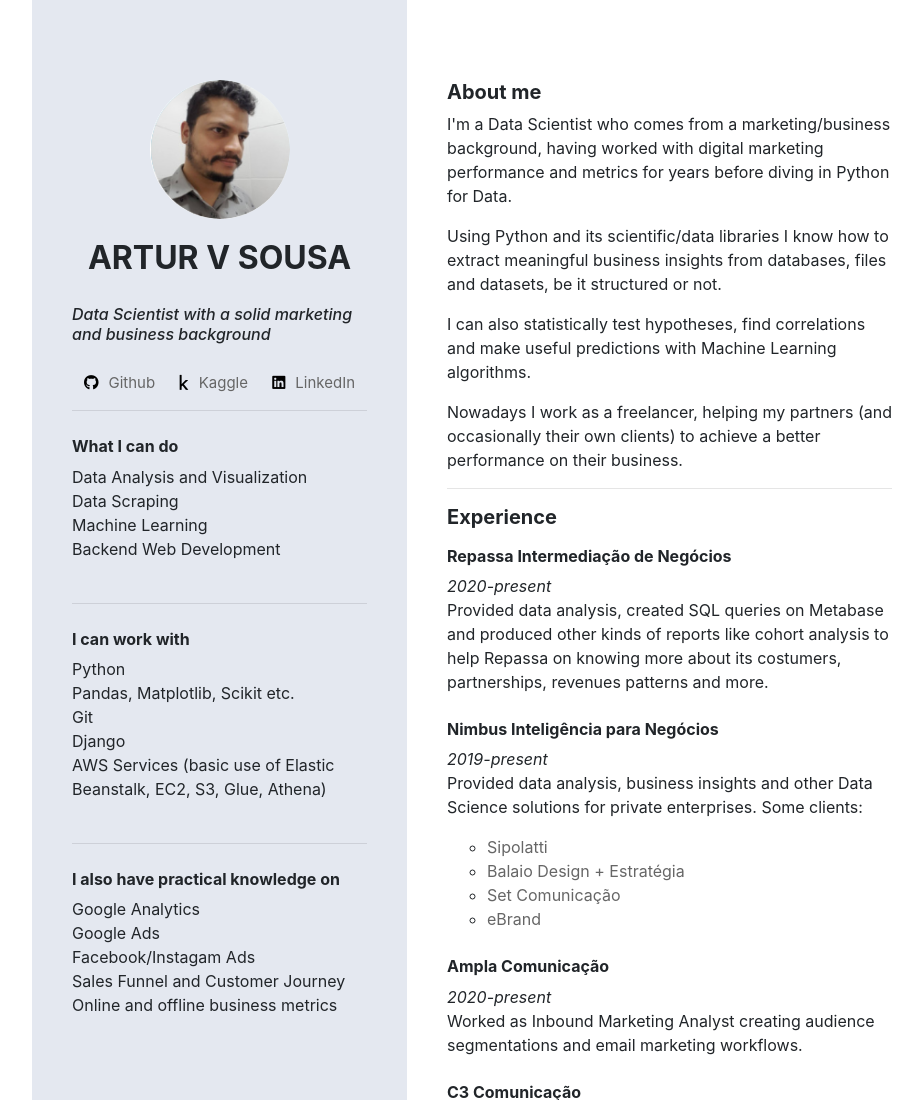
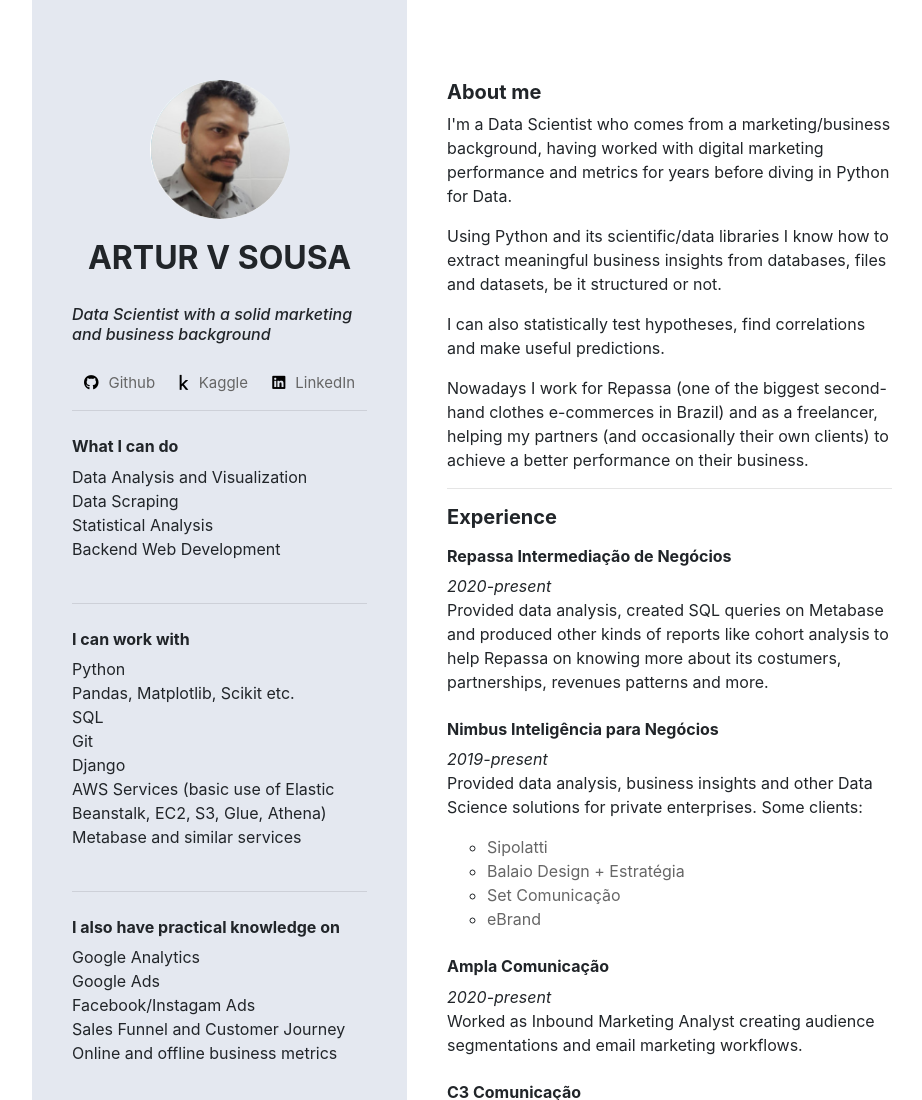
Before and after one commit to vieirasousa/resume, a plain HTML site: page index.html in a window 1280 px wide. Shown: the top 1100 px of the page, without its empty margins (158-1080 px from the left). Drawn offline with nearby package versions, Linux system fonts and the light colour scheme.

Commit message:
Update index.html

```diff
--- a/index.html
+++ b/index.html
@@ -69,7 +69,7 @@
                     <h6><strong>What I can do</strong></h6>
                     <p>Data Analysis and Visualization
                     <br>Data Scraping
-                    <br>Machine Learning
+                    <br>Statistical Analysis
                     <br>Backend Web Development
                     </p>
                 </div>
@@ -80,9 +80,11 @@
                     <h6><strong>I can work with</strong></h6>
                     <p>Python
                     <br>Pandas, Matplotlib, Scikit etc.
+                    <br>SQL
                     <br>Git
                     <br>Django
                     <br>AWS Services (basic use of Elastic Beanstalk, EC2, S3, Glue, Athena)
+                    <br>Metabase and similar services
                     </p>
                 </div>
 
@@ -108,8 +110,8 @@
                 <h5><strong>About me</strong></h5>
                 <p>I'm a Data Scientist who comes from a marketing/business background, having worked with digital marketing performance and metrics for years before diving in Python for Data.</p>
                 <p>Using Python and its scientific/data libraries I know how to extract meaningful business insights from databases, files and datasets, be it structured or not.</p>
-                <p>I can also statistically test hypotheses, find correlations and make useful predictions with Machine Learning algorithms.</p>
-                <p>Nowadays I work as a freelancer, helping my partners (and occasionally their own clients) to achieve a better performance on their business.</p>
+                <p>I can also statistically test hypotheses, find correlations and make useful predictions.</p>
+                <p>Nowadays I work for Repassa (one of the biggest second-hand clothes e-commerces in Brazil) and as a freelancer, helping my partners (and occasionally their own clients) to achieve a better performance on their business.</p>
 
                 <hr>
 
```
